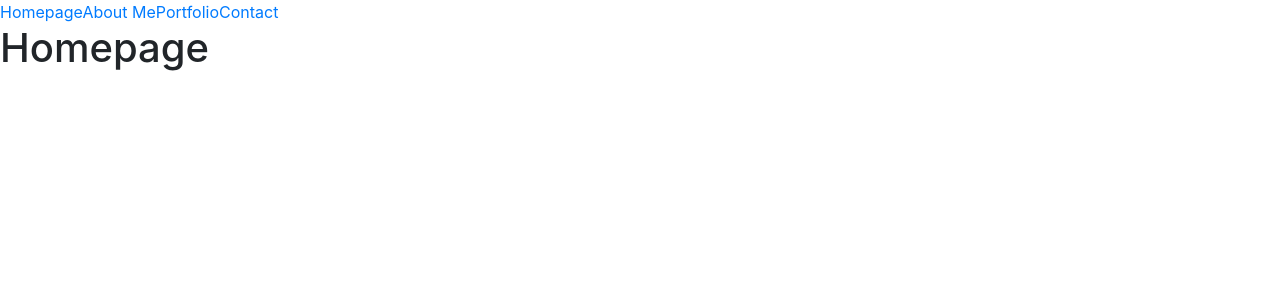
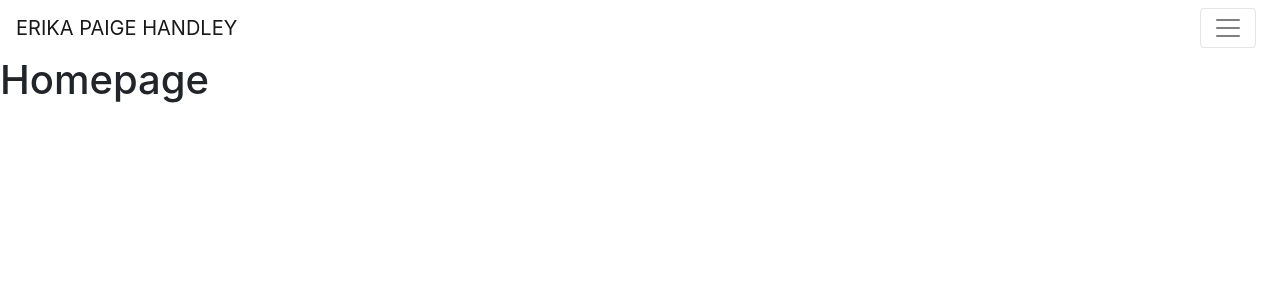
Before and after one commit to erikapaige/portfolioReact, a React (Create React App) app: page / in a window 1280 px wide. Shown: the top 300 px of the page. Built offline with nearby package versions, Linux system fonts and the light colour scheme.

Commit message:
added navbar

```diff
--- /dev/null
+++ b/src/App.css
@@ -0,0 +1,5 @@
+.NavbarBrand{
+  text-transform: uppercase;
+  font-family: Arial, Helvetica, sans-serif;
+  font-size: x-small;
+}
--- a/src/App.js
+++ b/src/App.js
@@ -1,24 +1,52 @@
-import React from 'react';
+import React, { useState } from 'react'
 import {Switch,
   Link,
   Route,
   BrowserRouter as Router}
   from 'react-router-dom'
+import 'bootstrap/dist/css/bootstrap.min.css'
+import './App.css'
 import Homepage from './pages/Homepage'
 import AboutMe from './pages/AboutMe'
 import Portfolio from './pages/Portfolio'
 import Contact from './pages/Contact'
+import {
+  Collapse,
+  Navbar,
+  NavbarToggler,
+  NavbarBrand,
+  Nav,
+  NavItem,
+  NavLink
+} from 'reactstrap'
 
 const App = () => {
+
+  const [collapsed, setCollapsed] = useState(true)
+
+  const toggleNavbar = () => setCollapsed(!collapsed)
+
+
   return (
       <Router>
         <div>
-          <nav>
-            <Link to="/">Homepage</Link>
-            <Link to="/aboutme">About Me</Link>
-            <Link to="/portfolio">Portfolio</Link>
-            <Link to="/contact">Contact</Link>
-          </nav>
+        <Navbar color="faded" light>
+          <NavbarBrand href="/" className="mr-auto">ERIKA PAIGE HANDLEY</NavbarBrand>
+          <NavbarToggler onClick={toggleNavbar} className="mr-2" />
+          <Collapse isOpen={!collapsed} navbar>
+            <Nav navbar>
+              <NavItem>
+                <NavLink href="/aboutme">About Me</NavLink>
+              </NavItem>
+              <NavItem>
+                <NavLink href="/portfolio">Portfolio</NavLink>
+              </NavItem>
+              <NavItem>
+                <NavLink href="/contact">Contact</NavLink>
+              </NavItem>
+            </Nav>
+          </Collapse>
+        </Navbar>
           <Switch>
 
             <Route exact path='/'>
@@ -43,4 +71,4 @@
   )
 }
 
-export default App;
+export default App
```
